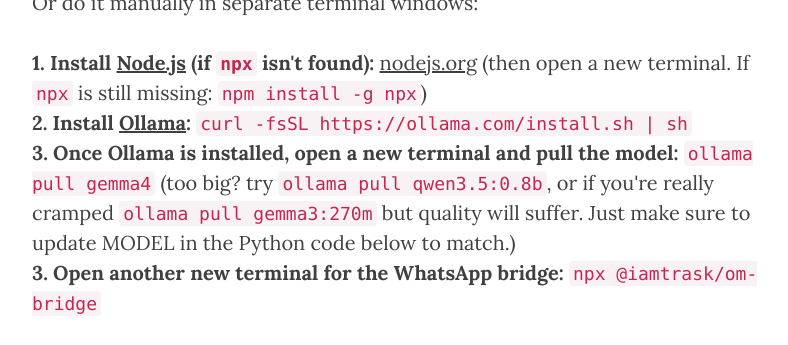
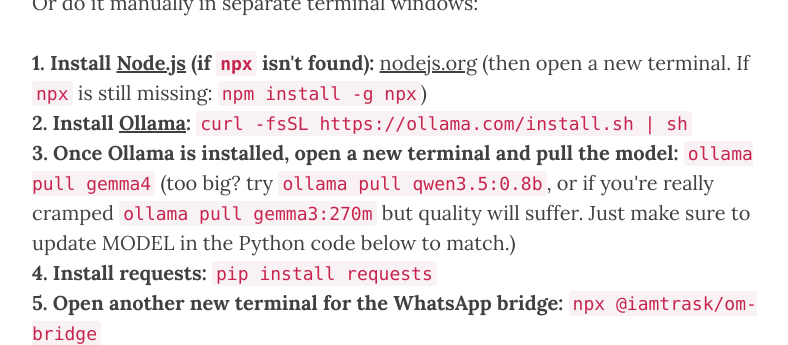
Before and after one commit to iamtrask/iamtrask.github.io, a Jekyll site: the page built from _posts/2026-04-07-decentralized-ai-in-50-lines.markdown, in a window 1280 px wide and 900 px high, scrolled down 1706 px, cut to the strip 0-345 px from the top of the window. Shown: the whole strip, without its empty margins (233-1021 px from the left). Built offline with Jekyll 4.4.1, drawn with Linux system fonts in a browser that asks for light colours; nearby versions of some CDN libraries.

Commit message:
Add pip install requests step

```diff
--- a/_posts/2026-04-07-decentralized-ai-in-50-lines.markdown
+++ b/_posts/2026-04-07-decentralized-ai-in-50-lines.markdown
@@ -20,7 +20,8 @@
 <p><b>1. Install <a href="https://nodejs.org">Node.js</a> (if <code>npx</code> isn't found): </b><a href="https://nodejs.org">nodejs.org</a> (then open a new terminal. If <code>npx</code> is still missing: <code>npm install -g npx</code>)<br />
 <b>2. Install <a href="https://ollama.com/download">Ollama</a>: </b><code>curl -fsSL https://ollama.com/install.sh | sh</code><br />
 <b>3. Once Ollama is installed, open a new terminal and pull the model: </b><code>ollama pull gemma4</code> (too big? try <code>ollama pull qwen3.5:0.8b</code>, or if you're really cramped <code>ollama pull gemma3:270m</code> but quality will suffer. Just make sure to update MODEL in the Python code below to match.)<br />
-<b>3. Open another new terminal for the WhatsApp bridge: </b><code>npx @iamtrask/om-bridge</code></p>
+<b>4. Install requests: </b><code>pip install requests</code><br />
+<b>5. Open another new terminal for the WhatsApp bridge: </b><code>npx @iamtrask/om-bridge</code></p>
 
 <pre class="brush: python">
 import os, requests, json, glob, time, re
```
